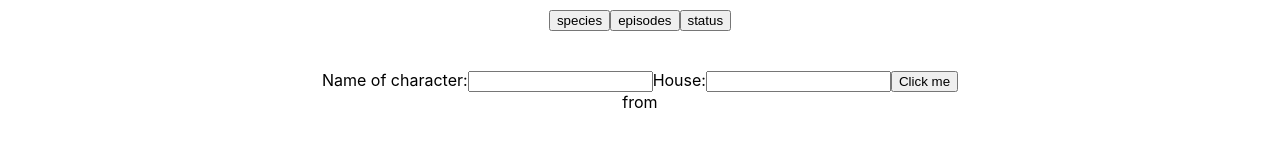
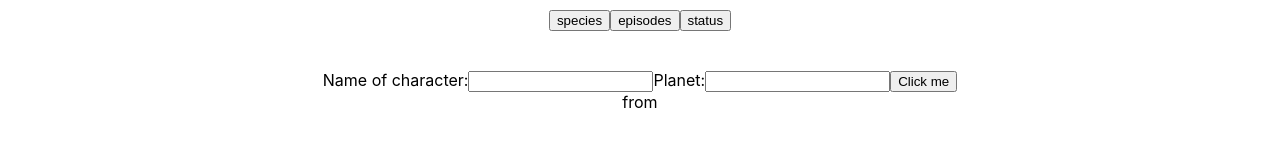
Before and after one commit to stschuessler/my-rick-and-morty-app, a React (Create React App) app: page / in a window 1280 px wide. Shown: the part 346-492 px from the top of the page. Built offline with nearby package versions, Linux system fonts and the light colour scheme.

Commit message:
Change html line

```diff
--- a/src/app_components/Form.js
+++ b/src/app_components/Form.js
@@ -6,7 +6,7 @@ function CreateCharacterForm({ onCreateCharacter }) {
         <input type="text" name="characterName"></input>
       </label>
       <label>
-        House:
+        Planet:
         <input type="text" name="planet"></input>
       </label>
       <button>Click me</button>
```
